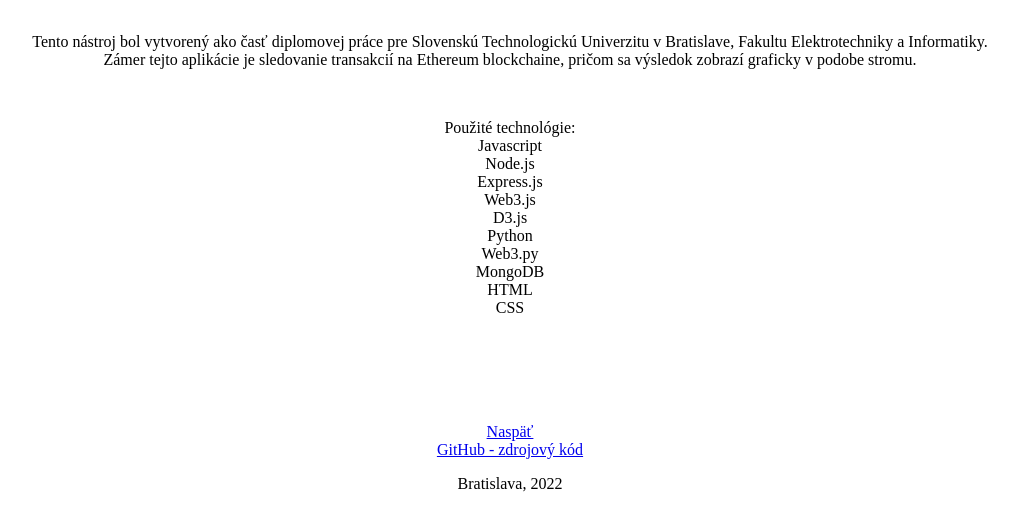
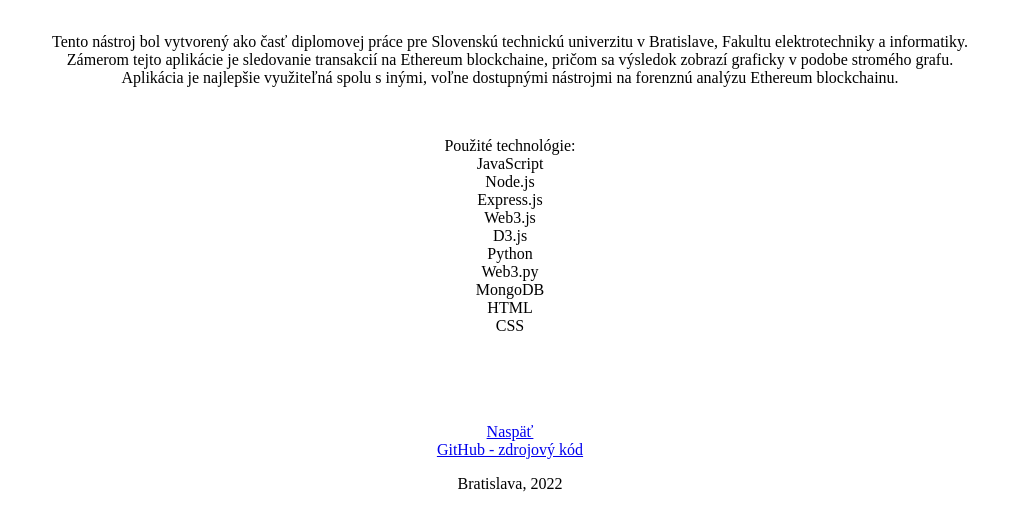
Before and after one commit to slavejko/sledovanie_transakcii_v_ethereum_blockchaine, a website: page src/public/html/o_programe.html in a window 1280 px wide. Shown: the part 401-910 px from the top of the page, without its empty margins (130-1148 px from the left). Drawn offline with Linux system fonts and the light colour scheme.

Commit message:
Added more screenshots, application usage, .gitignore for node_modules

```diff
--- a/src/public/html/o_programe.html
+++ b/src/public/html/o_programe.html
@@ -10,16 +10,18 @@
         <br> <br> <br> <br> <br> <br>  <br> <br> <br> <br> <br> <br> <br> <br>
         <h1>E t h f i n d</h1>
         <p>
-            Tento nástroj bol vytvorený ako časť diplomovej práce pre Slovenskú Technologickú
-            Univerzitu v Bratislave, Fakultu Elektrotechniky a Informatiky.
+            Tento nástroj bol vytvorený ako časť diplomovej práce pre Slovenskú technickú
+            univerzitu v Bratislave, Fakultu elektrotechniky a informatiky.
             <br>
-            Zámer tejto aplikácie je sledovanie transakcií na Ethereum blockchaine,
-            pričom sa výsledok zobrazí graficky v podobe stromu.
+            Zámerom tejto aplikácie je sledovanie transakcií na Ethereum blockchaine,
+            pričom sa výsledok zobrazí graficky v podobe stromého grafu.
+            <br>
+            Aplikácia je najlepšie využiteľná spolu s inými, voľne dostupnými nástrojmi na forenznú analýzu Ethereum blockchainu.
         </p>
         <br>
         <p>
             Použité technológie:
-            <br> Javascript
+            <br> JavaScript
             <br> Node.js
             <br> Express.js
             <br> Web3.js
@@ -34,7 +36,7 @@
             <br> CSS
 
         </p>
-        <br> <br> <br> <br> <br>
+        <br> <br> <br> <br>
         <a href="../index.html" target="_self">Naspäť</a>
         <br>
         <a href="https://github.com/slavejko/sledovanie_transakcii_v_ethereum_blockchaine" target="_blank">GitHub - zdrojový kód</a>
```
Also changed, not shown: src/public/html/pomoc.html (+8 -0 lines), README.md, src/public/screenshots/dvoj_klik.png (added), src/public/screenshots/o_projekte_navod.png, src/public/screenshots/zobrazenie_vybranych.gif (added), 1 other file.
